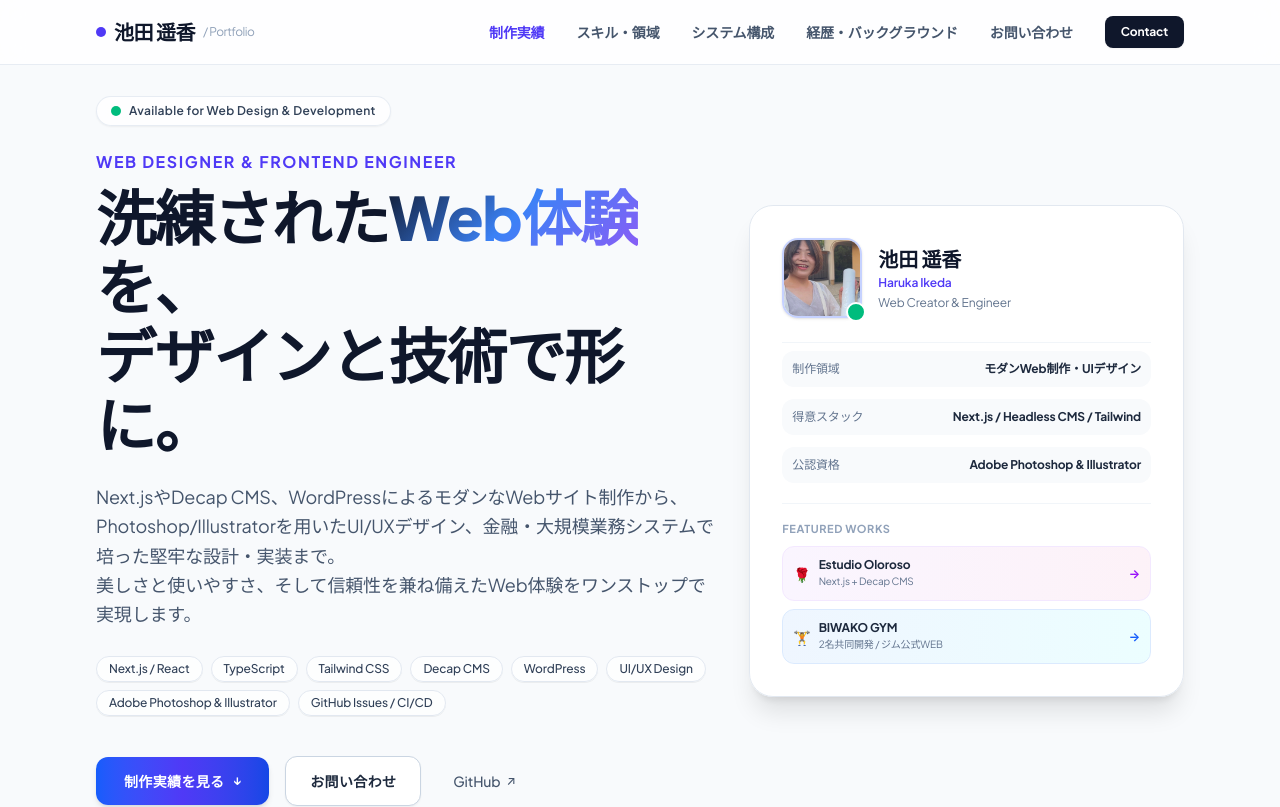
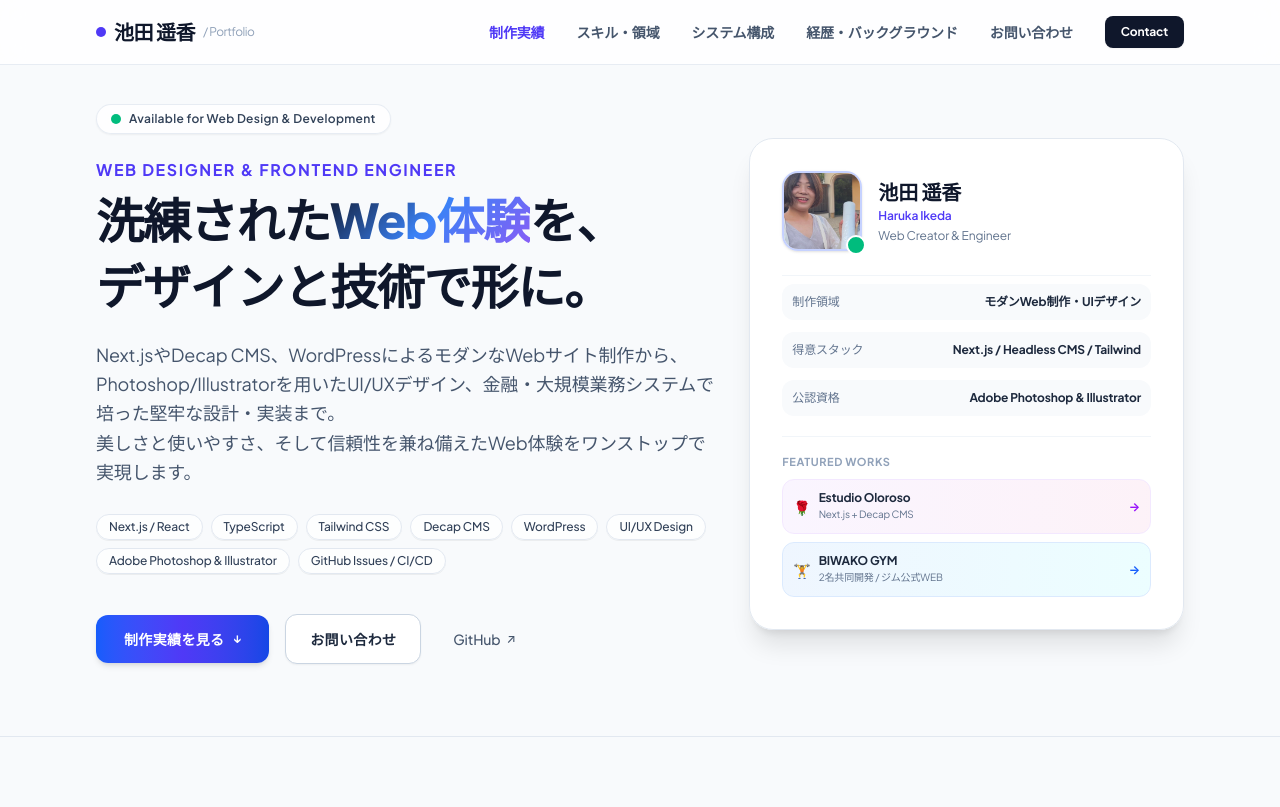
Before and after one commit to ikeda-haruka/ikeda-haruka.github.io, a React (Vite) app: page / in a window 1280 px wide. Shown: the top 807 px of the page. Built offline with nearby package versions, Linux system fonts and the light colour scheme.

Commit message:
fix: PC版Hero大見出しのフォントサイズと改行位置を最適化 (Closes #13)

```diff
--- a/src/components/Hero.tsx
+++ b/src/components/Hero.tsx
@@ -35,10 +35,9 @@ export default function Hero({
               <p className="text-sm sm:text-base font-bold text-indigo-600 tracking-widest uppercase mb-2">
                 Web Designer & Frontend Engineer
               </p>
-              <h1 className="text-[25px] sm:text-4xl lg:text-5xl xl:text-6xl font-extrabold text-slate-900 tracking-tight leading-[1.3] sm:leading-[1.15]">
-                <span className="inline-block">洗練された<span className="gradient-text">Web体験</span>を、</span>
-                <br className="hidden sm:inline" />
-                <span className="inline-block">デザインと技術で形に。</span>
+              <h1 className="text-[25px] sm:text-[34px] lg:text-[40px] xl:text-[48px] font-extrabold text-slate-900 tracking-tight leading-[1.3] sm:leading-[1.25]">
+                <span className="block">洗練された<span className="gradient-text">Web体験</span>を、</span>
+                <span className="block mt-1 sm:mt-1.5">デザインと技術で形に。</span>
               </h1>
             </div>
 
```
